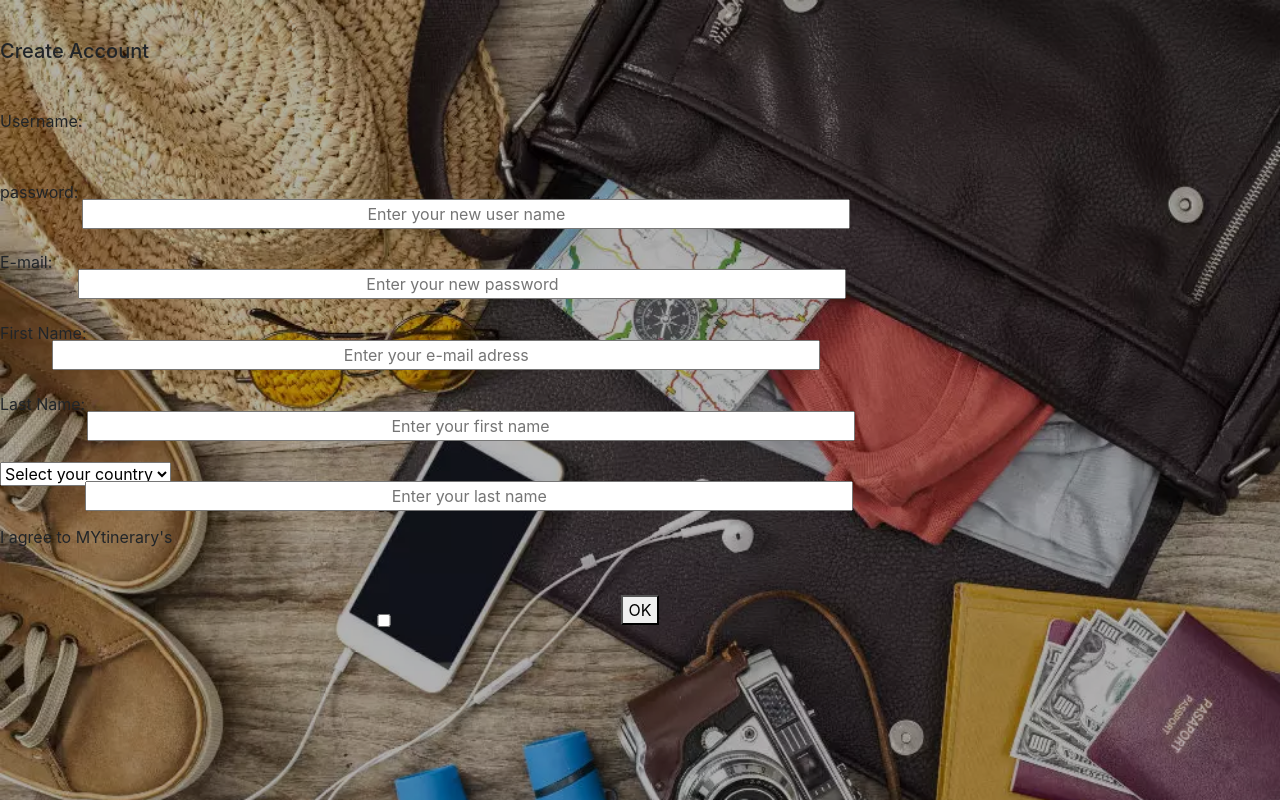
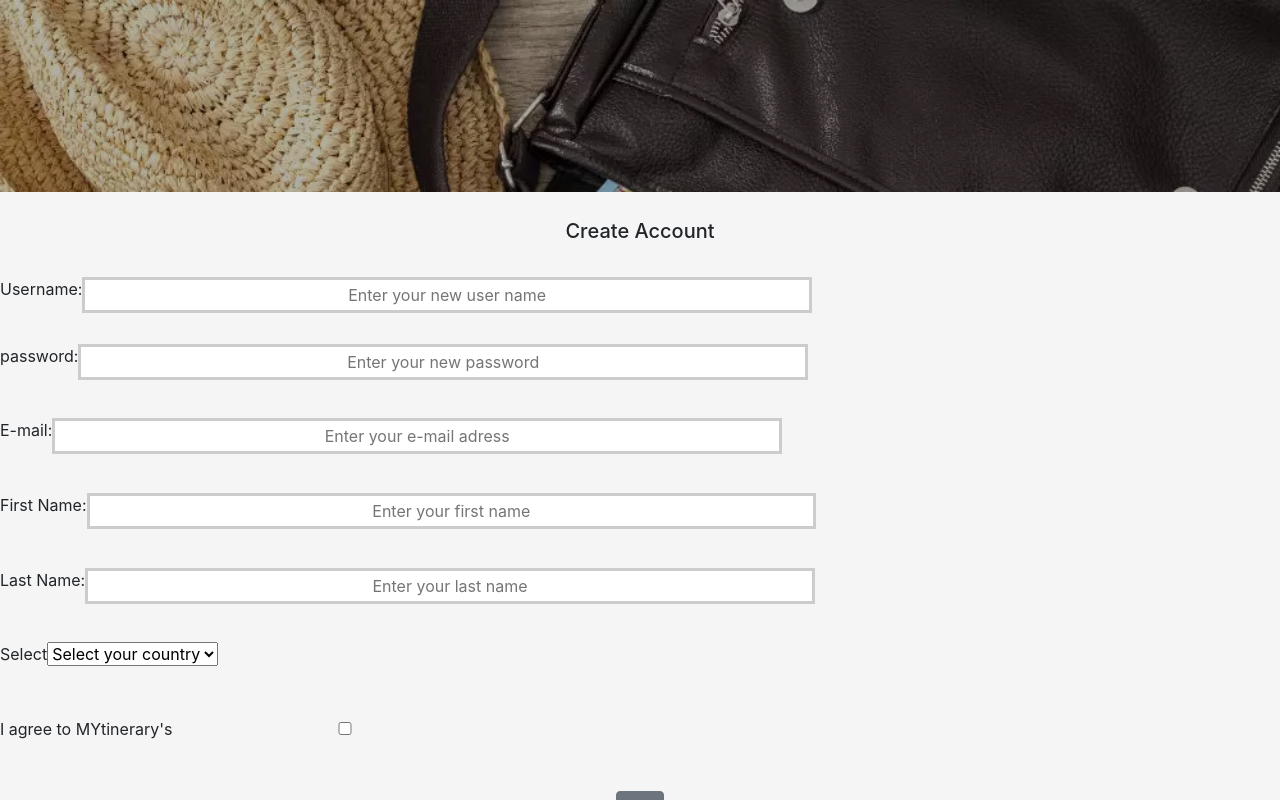
Before and after one commit to ncodena/MyTinerary.practise, a React app in the folder client/: page /users in a window 1280 px wide. Built offline with nearby package versions, Linux system fonts and the light colour scheme.

Commit message:
user actions created

```diff
--- a/client/src/assets/styles/Form.css
+++ b/client/src/assets/styles/Form.css
@@ -5,9 +5,36 @@
     justify-content: space-evenly;
     overflow: scroll;
     height: 83vh;
+    margin-top: 15%;
+    background-color: whitesmoke;
+
 }
 .body{
     position: absolute;
     z-index: 60;
     width: 100%;
 }
+h5{
+    display: flex;
+    justify-content: center;
+}
+/* .form-group{
+    display: flex;
+    flex-direction: row;
+    justify-content: space-between;
+    align-items: flex-end;
+} */
+
+input {
+    width: 57%;
+    padding: 3px 23px;
+    margin: 8px 0;
+    box-sizing: border-box;
+    border: 3px solid #ccc;
+    -webkit-transition: 0.5s;
+    transition: 0.5s;
+    outline: none;
+}
+input:focus {
+    border: 3px solid #555;
+}
--- a/client/src/index.js
+++ b/client/src/index.js
@@ -4,7 +4,8 @@ import './assets/styles/index.css';
 import Landing from "./views/Landing"
 import Cities from './views/Cities';
 import Itineraries from './views/Itineraries'
-import Form from './views/Form';
+import SignUp from './views/Form';
+import 'bootstrap/dist/css/bootstrap.min.css';
 // import home from './assets/images/homeIcon.png'
 
 import { Route, BrowserRouter as Router } from 'react-router-dom'
@@ -30,7 +31,7 @@ const router = (
       <Route exact path="/" component={Landing} />
       <Route exact path="/cities" component={Cities} />
       <Route path="/itineraries" component={Itineraries} />
-      <Route path="/users" component={Form}/>
+      <Route path="/users" component={SignUp}/>
       <div className="footer">
         {/* <img src={home} className="homeIcon" alt="home-icon"></img>    */}
       </div>
--- a/client/src/views/Form.js
+++ b/client/src/views/Form.js
@@ -1,8 +1,9 @@
 import React from 'react';
 // import { Link } from 'react-router-dom'
 import '../assets/styles/Form.css'
+import { Button, Form, Label, FormGroup, Input} from 'reactstrap';
 
-class Form extends React.Component{
+class SignUp extends React.Component{
     constructor() {
         super();
 
@@ -37,38 +38,46 @@ class Form extends React.Component{
         console.log(this.state);
     }
 
+    // async getUsers(username, password){
+    //     const user = await axios.post('http://localhost:5000/users/', {
+    //       username,
+    //       password
+    //     });
+
+    //    }
 
 render() {
 return (
 <div className="body">
-    <form className="formPage" onSubmit={this.handleSubmit} >
+    <Form className="formPage" onSubmit={this.handleSubmit} >
         <h5>Create Account</h5>
 
-        <div className="inputField">
-            <label htmlFor="userName">Username:</label>
+        <label className="form-group">
+            <span htmlFor="userName">Username:</span>
             <input type="text" id="userName" placeholder="Enter your new user name" name="userName" value={this.state.userName} onChange={this.handleChange}></input>
-        </div>
+        </label>
 
-        <div className="inputField">
-            <label htmlFor="password">password:</label>
+        <FormGroup>
+            <Label htmlFor="password">password:</Label>
             <input type="text" id="password" placeholder="Enter your new password" name="password" value={this.state.password} onChange={this.handleChange}></input>
-        </div>
+        </FormGroup>
 
-        <div className="inputField">
-            <label htmlFor="email">E-mail:</label>
+        <FormGroup>
+            <Label htmlFor="email">E-mail:</Label>
             <input type="email" id="email" placeholder="Enter your e-mail adress" name="email" value={this.state.email} onChange={this.handleChange}></input>
-        </div>
+        </FormGroup>
 
-        <div className="inputField">
-            <label htmlFor="firstName">First Name:</label>
+        <FormGroup>
+            <Label htmlFor="firstName">First Name:</Label>
             <input type="firstName" id="firstName" placeholder="Enter your first name" name="firstName" value={this.state.firstName} onChange={this.handleChange}></input>
-        </div>
+        </FormGroup>
 
-        <div className="inputField">
-            <label htmlFor="lastName">Last Name:</label>
+        <FormGroup>
+            <Label htmlFor="lastName">Last Name:</Label>
             <input type="lastName" id="lastName" placeholder="Enter your last name" name="lastName" value={this.state.lastName} onChange={this.handleChange}></input>
-        </div>
-        <div className="inputField">
+        </FormGroup>
+        <FormGroup>
+            <Label for="exampleSelect">Select</Label>
             <select name="value" value={this.state.value} onChange={this.handleChange}>
                 <option value="select country">Select your country</option>
                 <option value="England">England</option>
@@ -79,18 +88,18 @@ return (
                 <option value="Spain">Spain</option>
                 <option value="United States">United States</option>
             </select>
-        </div>
-        <div className="inputField">
-            <label className="FormField__CheckboxLabel">
-                <input type="checkbox" name="hasAgreed" value={this.state.hasAgreed} onChange={this.handleChange} /> I agree to MYtinerary's
+        </FormGroup>
+        <FormGroup>
+            <Label className="FormField__CheckboxLabel">
+                <Input type="checkbox" name="hasAgreed" value={this.state.hasAgreed} onChange={this.handleChange} /> I agree to MYtinerary's
                 {/* <a href="" className="FormField__TermsLink">Terms and Conditions.</a> */}
-            </label>
-        </div>
+            </Label>
+        </FormGroup>
 
         <div className="buttonContainer">
-            <button>OK</button>
+            <Button>OK</Button>
         </div>
-    </form>
+    </Form>
 
 
 </div>
@@ -98,4 +107,4 @@ return (
 }
 }
 
-export default Form;
+export default SignUp;
--- a/package.json
+++ b/package.json
@@ -11,6 +11,7 @@
   "author": "Núria",
   "license": "ISC",
   "dependencies": {
+    "axios": "^0.19.0",
     "bcryptjs": "^2.4.3",
     "concurrently": "^5.0.0",
     "cors": "^2.8.5",
```
Also changed, not shown: client/package.json (+6 -2 lines), client/src/store/actions/userActions.js (added, +74 -0 lines), 2 other files.
